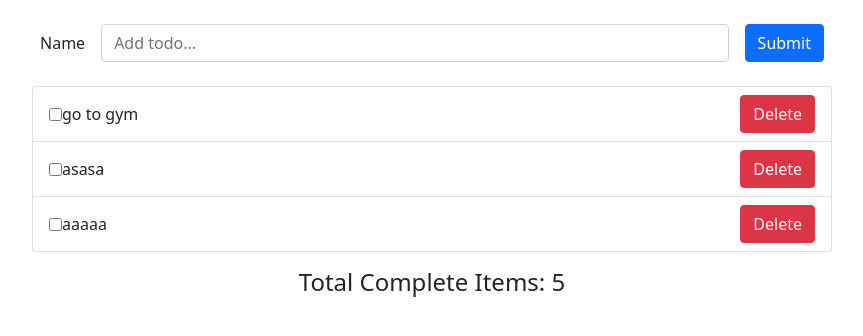
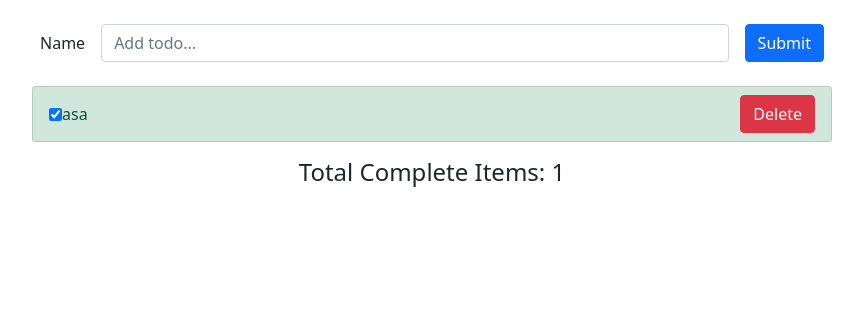
Before and after one commit to AshkanAhmady/reduxToolkit-react.js, a React (Create React App) app: page / in a window 1280 px wide. Shown: the top 336 px of the page, without its empty margins (208-1071 px from the left). Built offline with nearby package versions, Linux system fonts and the light colour scheme; data requests are answered from the project's data file.

Commit message:
add (toggleCompleteAsyncTodo & deleteAsyncTodo) async method to ReduxToolkit

```diff
--- a/data/db.json
+++ b/data/db.json
@@ -1,19 +1,9 @@
 {
   "todos": [
     {
-      "id": 1,
-      "title": "go to gym",
-      "completed": false
-    },
-    {
-      "id": 1651258468293,
-      "title": "asasa",
-      "completed": false
-    },
-    {
-      "id": 1651258472804,
-      "title": "aaaaa",
-      "completed": false
+      "id": 1651261370219,
+      "title": "asa",
+      "completed": true
     }
   ]
 }
--- a/src/Components/Todos/TodoItem.js
+++ b/src/Components/Todos/TodoItem.js
@@ -1,8 +1,8 @@
 import React from "react";
 import { useDispatch } from "react-redux";
 import {
-  toggleCompleteTodo,
-  deleteTodo,
+  toggleCompleteAsyncTodo,
+  deleteAsyncTodo,
 } from "../../features/todos/todosSlice";
 
 const TodoItem = ({ id, title, completed }) => {
@@ -15,13 +15,21 @@ const TodoItem = ({ id, title, completed }) => {
           <input
             type="checkbox"
             className="mr-3"
-            onChange={() => dispatch(toggleCompleteTodo({ id: id }))}
+            onChange={() =>
+              dispatch(
+                toggleCompleteAsyncTodo({
+                  id: id,
+                  title: title,
+                  completed: !completed,
+                })
+              )
+            }
             checked={completed}
           ></input>
           {title}
         </span>
         <button
-          onClick={() => dispatch(deleteTodo({ id: id }))}
+          onClick={() => dispatch(deleteAsyncTodo({ id: id }))}
           className="btn btn-danger"
         >
           Delete
--- a/src/Components/Todos/TotalCompleteItems.js
+++ b/src/Components/Todos/TotalCompleteItems.js
@@ -1,7 +1,11 @@
 import React from "react";
+import { useSelector } from "react-redux";
 
 const TotalCompleteItems = () => {
-  return <h4 className="mt-3">Total Complete Items: 5</h4>;
+  const { todos } = useSelector((state) => state.todos);
+  const completeds = todos.filter((item) => item.completed == true);
+
+  return <h4 className="mt-3">Total Complete Items: {completeds.length}</h4>;
 };
 
 export default TotalCompleteItems;
--- a/src/features/todos/todosSlice.js
+++ b/src/features/todos/todosSlice.js
@@ -15,7 +15,7 @@ export const getAsynkTodos = createAsyncThunk(
       const response = await axios.get("http://localhost:3001/todos");
       return response.data;
     } catch (error) {
-      return rejectWithValue([], error);
+      return rejectWithValue(error);
     }
   }
 );
@@ -37,33 +37,66 @@ export const addAsyncTodos = createAsyncThunk(
   }
 );
 
+export const toggleCompleteAsyncTodo = createAsyncThunk(
+  "todos/toggleCompleteAsyncTodo",
+  async (payload, { rejectWithValue }) => {
+    try {
+      const response = await axios.put(
+        `http://localhost:3001/todos/${payload.id}`,
+        {
+          id: payload.id,
+          title: payload.title,
+          completed: payload.completed,
+        }
+      );
+      // response.data => just have this new todo that we added
+      return response.data;
+    } catch (error) {
+      return rejectWithValue([], error);
+    }
+  }
+);
+
+export const deleteAsyncTodo = createAsyncThunk(
+  "todos/deleteAsyncTodo",
+  async (payload, { rejectWithValue }) => {
+    try {
+      await axios.delete(`http://localhost:3001/todos/${payload.id}`);
+      // response.data => just have this new todo that we added
+      return { id: payload.id };
+    } catch (error) {
+      return rejectWithValue([], error);
+    }
+  }
+);
+
 export const TodosSlice = createSlice({
   name: "todos",
   initialState,
   // sync reducers
-  reducers: {
-    addTodo: (state, action) => {
-      const newTodo = {
-        id: Date.now(),
-        title: action.payload.title,
-        completed: false,
-      };
-      state.todos.push(newTodo);
-    },
-    toggleCompleteTodo: (state, action) => {
-      const selectedTodo = state.todos.find(
-        (item) => item.id === action.payload.id
-      );
-      selectedTodo.completed = !selectedTodo.completed;
-    },
-    deleteTodo: (state, action) => {
-      const filteredTodos = state.todos.filter(
-        (item) => item.id !== action.payload.id
-      );
+  // reducers: {
+  //   addTodo: (state, action) => {
+  //     const newTodo = {
+  //       id: Date.now(),
+  //       title: action.payload.title,
+  //       completed: false,
+  //     };
+  //     state.todos.push(newTodo);
+  //   },
+  //   toggleCompleteTodo: (state, action) => {
+  //     const selectedTodo = state.todos.find(
+  //       (item) => item.id === action.payload.id
+  //     );
+  //     selectedTodo.completed = !selectedTodo.completed;
+  //   },
+  //   deleteTodo: (state, action) => {
+  //     const filteredTodos = state.todos.filter(
+  //       (item) => item.id !== action.payload.id
+  //     );
 
-      state.todos = filteredTodos;
-    },
-  },
+  //     state.todos = filteredTodos;
+  //   },
+  // },
   // async reducers
   extraReducers: {
     // 1: (fulfilled) => success
@@ -79,7 +112,7 @@ export const TodosSlice = createSlice({
       return {
         ...state,
         loading: false,
-        error: action.error.message,
+        error: action.payload.message,
         todos: [],
       };
     },
@@ -87,9 +120,23 @@ export const TodosSlice = createSlice({
     [addAsyncTodos.fulfilled]: (state, action) => {
       state.todos.push(action.payload);
     },
+    // get new data after update todo
+    [toggleCompleteAsyncTodo.fulfilled]: (state, action) => {
+      const selectedTodo = state.todos.find(
+        (item) => item.id === action.payload.id
+      );
+      selectedTodo.completed = action.payload.completed;
+    },
+    // get new data after delete todo
+    [deleteAsyncTodo.fulfilled]: (state, action) => {
+      const filteredTodos = state.todos.filter(
+        (item) => item.id !== action.payload.id
+      );
+      state.todos = filteredTodos;
+    },
   },
 });
 
-// actions
-export const { addTodo, toggleCompleteTodo, deleteTodo } = TodosSlice.actions;
+// sync actions
+// export const { addTodo, toggleCompleteTodo, deleteTodo } = TodosSlice.actions;
 export default TodosSlice.reducer;
```
